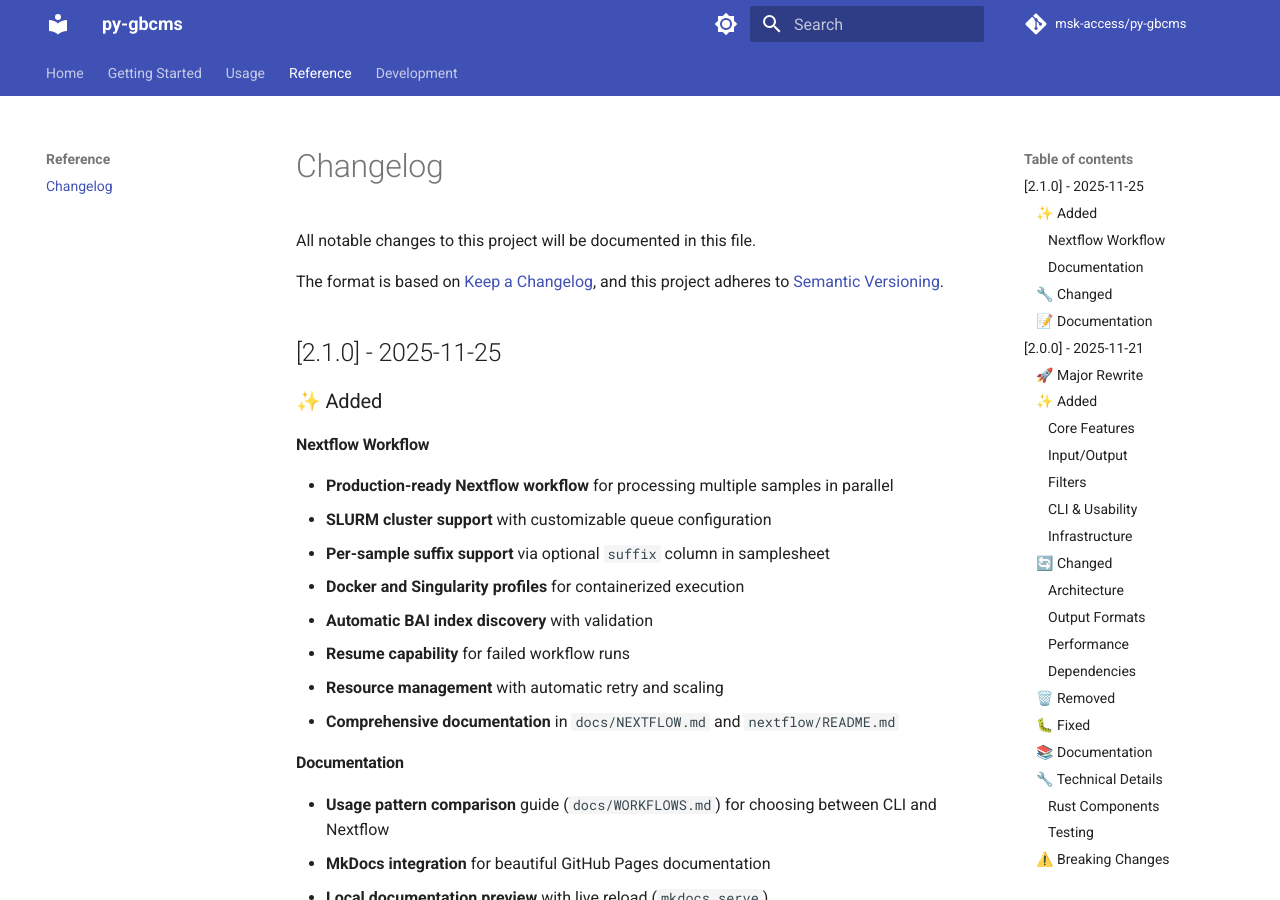
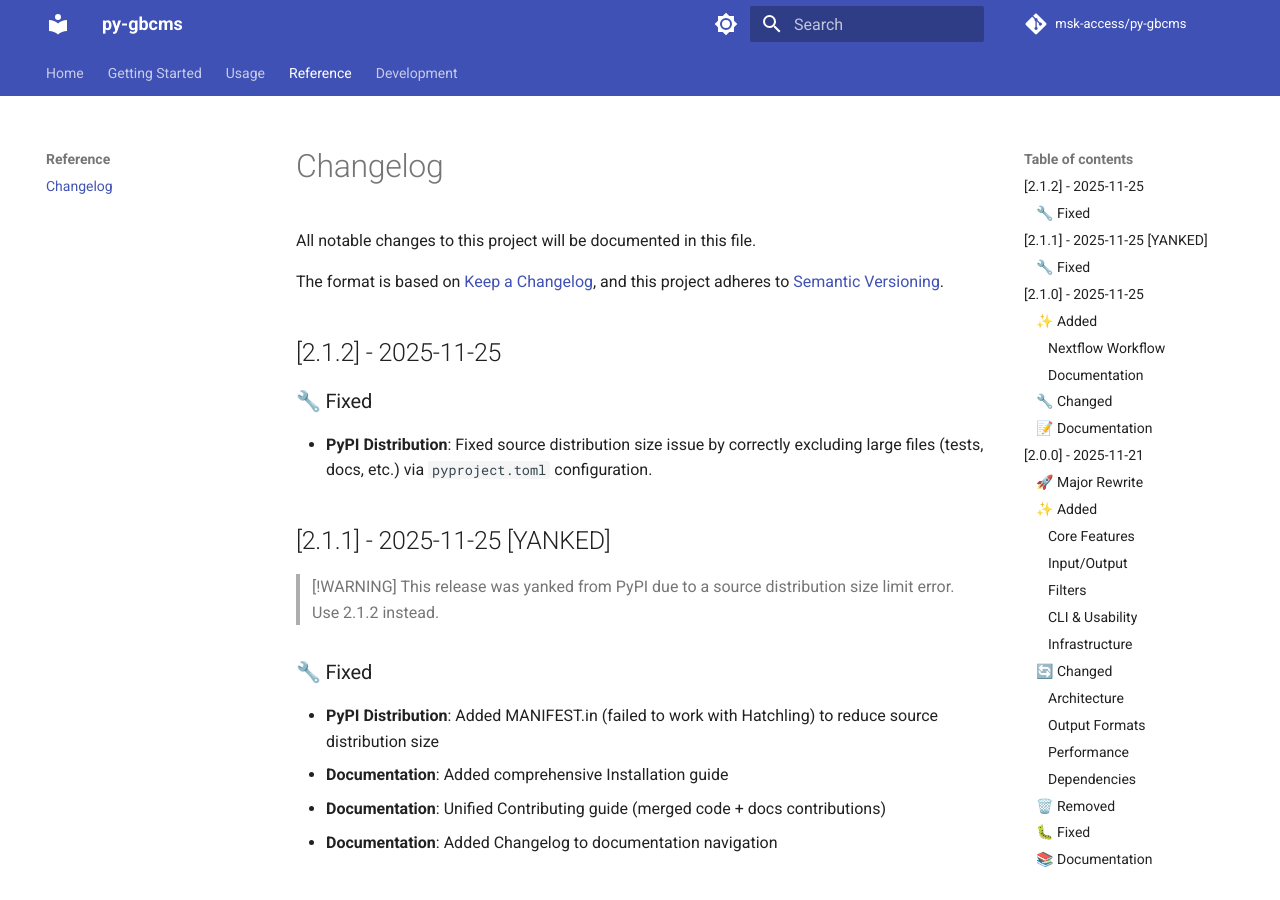
Before and after one commit to msk-access/py-gbcms, an MkDocs documentation site: the page built from docs/CHANGELOG.md, in a window 1280 px wide and 900 px high. Built offline with MkDocs 1.6.1 and Material for MkDocs 9.7.7, drawn with Linux system fonts in a browser that asks for light colours; comment, search, counter and statistics services are not loaded.

Commit message:
chore: bump version to 2.1.2 and fix sdist size

```diff
--- a/docs/CHANGELOG.md
+++ b/docs/CHANGELOG.md
@@ -4,6 +4,22 @@ All notable changes to this project will be documented in this file.
 
 The format is based on [Keep a Changelog](https://keepachangelog.com/en/1.0.0/),
 and this project adheres to [Semantic Versioning](https://semver.org/spec/v2.0.0.html).
+
+## [2.1.2] - 2025-11-25
+
+### 🔧 Fixed
+- **PyPI Distribution**: Fixed source distribution size issue by correctly excluding large files (tests, docs, etc.) via `pyproject.toml` configuration.
+
+## [2.1.1] - 2025-11-25 [YANKED]
+
+> [!WARNING]
+> This release was yanked from PyPI due to a source distribution size limit error. Use 2.1.2 instead.
+
+### 🔧 Fixed
+- **PyPI Distribution**: Added MANIFEST.in (failed to work with Hatchling) to reduce source distribution size
+- **Documentation**: Added comprehensive Installation guide
+- **Documentation**: Unified Contributing guide (merged code + docs contributions)
+- **Documentation**: Added Changelog to documentation navigation
 
 ## [2.1.0] - 2025-11-25
 
--- a/src/gbcms/__init__.py
+++ b/src/gbcms/__init__.py
@@ -1 +1 @@
-__version__ = "2.1.1"
+__version__ = "2.1.2"
```
Also changed, not shown: CHANGELOG.md (+10 -2 lines), pyproject.toml (+19 -1 lines), 3 other files.
